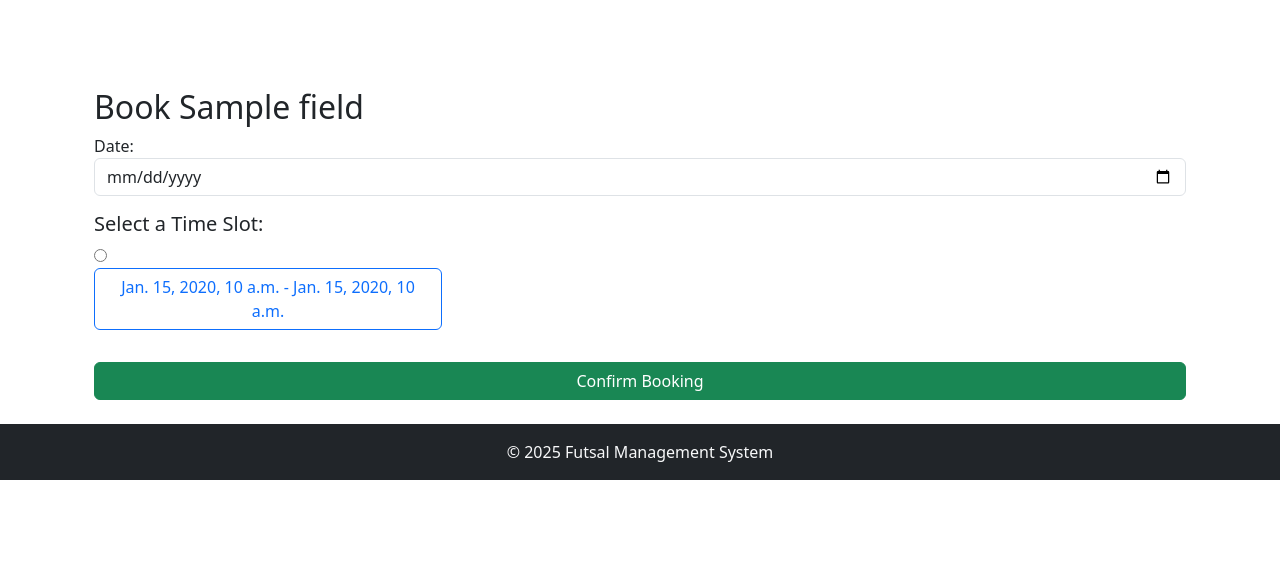
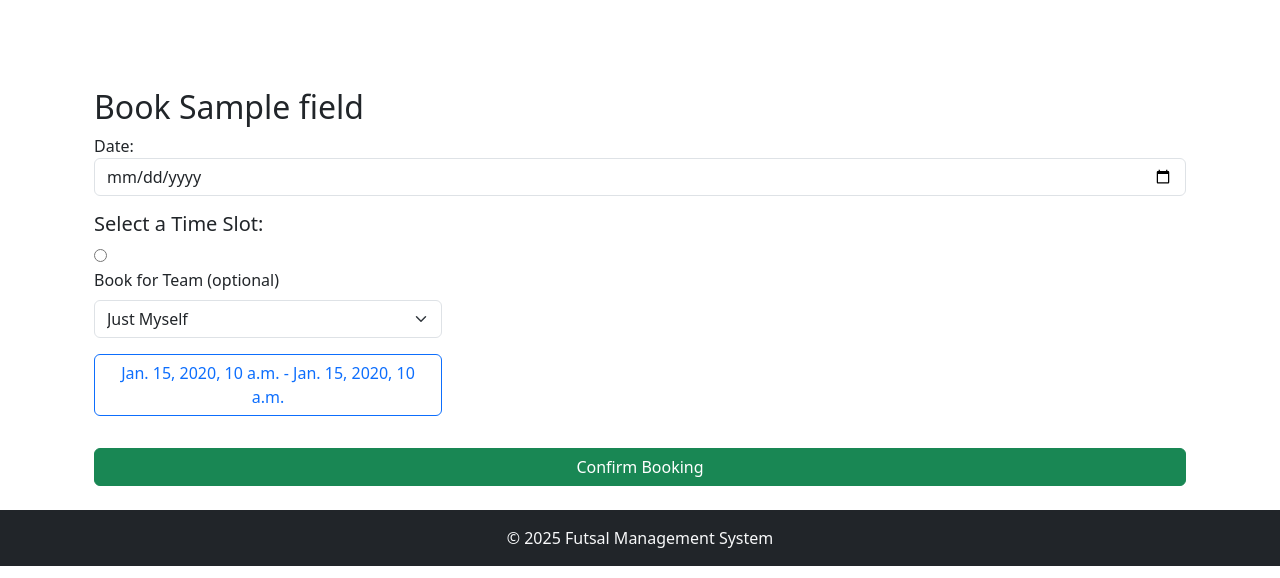
Before and after one commit to crestadev/futsal_management_system, a Django app: template templates/book_field.html in a window 1280 px wide. Shown: the part 56-634 px from the top of the page. Run offline with Django 5.2, Linux system fonts and the light colour scheme; the template is opened without the code that fills it: most values are stand-ins (such as "Sample title", 1, 10 or a date in 2020); some libraries are stand-ins or nearby versions.

Commit message:
Adde dbook_field book for tem

```diff
--- a/templates/book_field.html
+++ b/templates/book_field.html
@@ -16,6 +16,19 @@
       <div class="col-6 col-md-4 mb-3">
         <label class="w-100">
           <input type="radio" name="slot_id" value="{{ slot.id }}" required>
+
+          {% if user_teams %}
+          <div class="mb-3">
+            <label for="team_id" class="form-label">Book for Team (optional)</label>
+            <select name="team_id" id="team_id" class="form-select">
+              <option value="">Just Myself</option>
+              {% for team in user_teams %}
+                <option value="{{ team.id }}">{{ team.name }}</option>
+              {% endfor %}
+            </select>
+          </div>
+          {% endif %}
+
           <div class="btn btn-outline-primary w-100">
             {{ slot.start_time }} - {{ slot.end_time }}
           </div>
```
